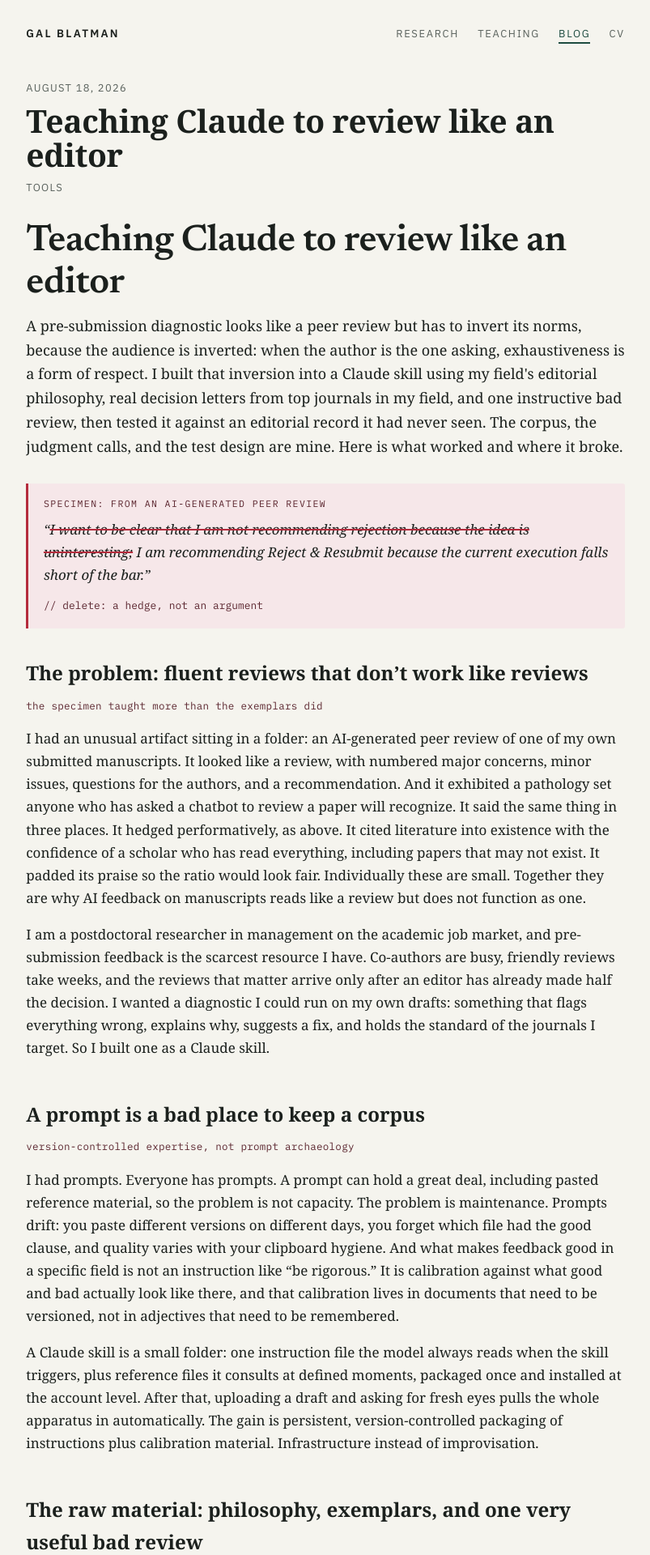
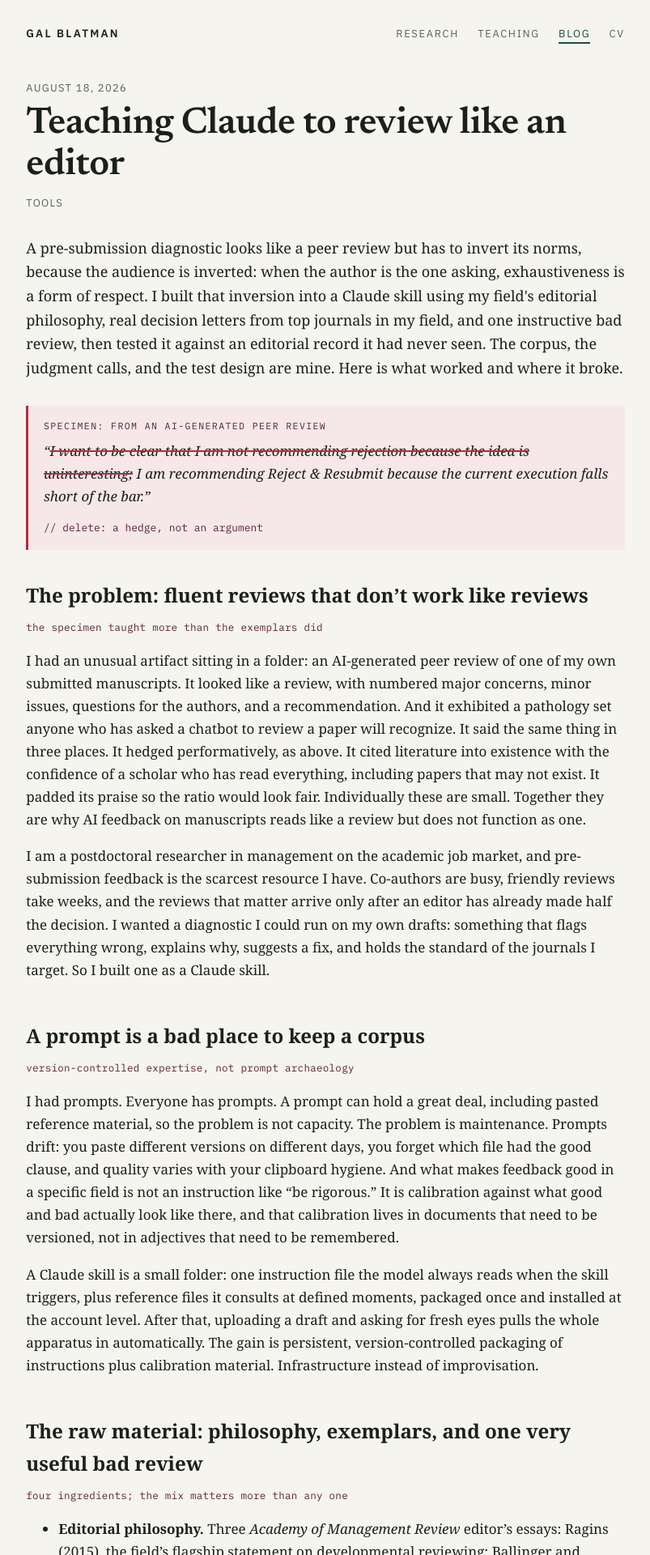
Before and after one commit to GalBlatman/GalBlatman.github.io, a Jekyll site: the page built from _posts/2026-08-18-teaching-claude-to-review-like-an-editor.md, in a window 1280 px wide. Shown: the top 1920 px of the page at 81% size, without its empty margins (238-1041 px from the left). Built offline with Jekyll 4.4.1, drawn with Linux system fonts in a browser that asks for light colours; some web fonts are replaced; part of the change alters nothing that is shown.

Commit message:
Render the post headline once, in Newsreader
Drop the duplicate in-body <h1> and retarget its rule at the layout's
own post-head h1, at higher specificity than .post-head h1.

Co-Authored-By: Claude Opus 5 <noreply@anthropic.com>

```diff
--- a/_posts/2026-08-18-teaching-claude-to-review-like-an-editor.md
+++ b/_posts/2026-08-18-teaching-claude-to-review-like-an-editor.md
@@ -8,7 +8,7 @@ tags: [tools]
 
 <style>
 .essay{--red:#B42B3C;--red-deep:#5c2730;--red-wash:#F6E7E9;--mono:'IBM Plex Mono',ui-monospace,monospace}
-.essay h1.title{font-family:'Newsreader',Georgia,serif;font-size:clamp(2rem,5vw,2.7rem);line-height:1.12;margin:.2rem 0 .7rem;font-weight:600;letter-spacing:-.01em}
+article .post-head h1{font-family:'Newsreader',Georgia,serif;font-size:clamp(2rem,5vw,2.7rem);line-height:1.12;margin:0 0 .55rem;font-weight:600;letter-spacing:-.01em}
 .essay .deck{font-size:1.06rem;margin:0 0 1.6rem}
 .essay .eyebrow{font-family:var(--mono);font-size:.7rem;letter-spacing:.14em;text-transform:uppercase;color:var(--red);margin:0 0 .5rem}
 .essay .specimen{border-left:3px solid var(--red);background:var(--red-wash);padding:.9rem 1.1rem;margin:1.8rem 0;border-radius:0 3px 3px 0}
@@ -35,8 +35,6 @@ tags: [tools]
 </style>
 
 <div class="essay" markdown="1">
-
-<h1 class="title">Teaching Claude to review like an editor</h1>
 
 <p class="deck">A pre-submission diagnostic looks like a peer review but has to invert its norms, because the audience is inverted: when the author is the one asking, exhaustiveness is a form of respect. I built that inversion into a Claude skill using my field's editorial philosophy, real decision letters from top journals in my field, and one instructive bad review, then tested it against an editorial record it had never seen. The corpus, the judgment calls, and the test design are mine. Here is what worked and where it broke.</p>
 
```
